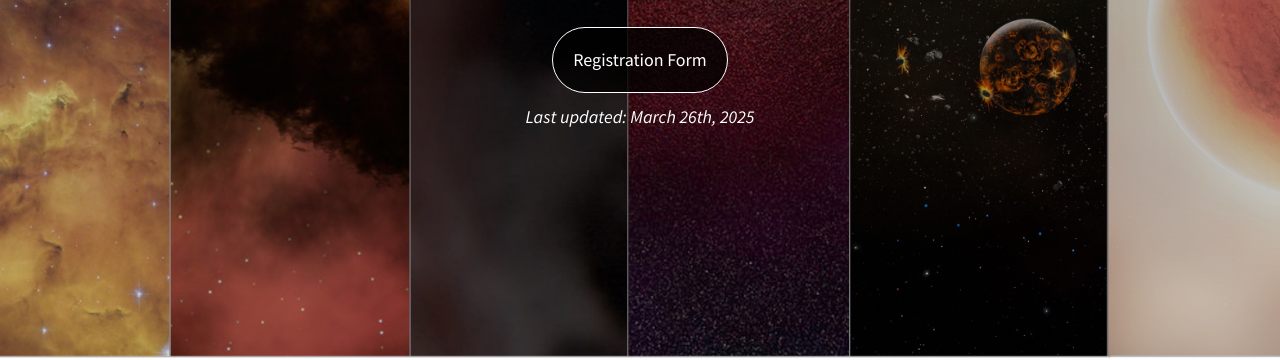
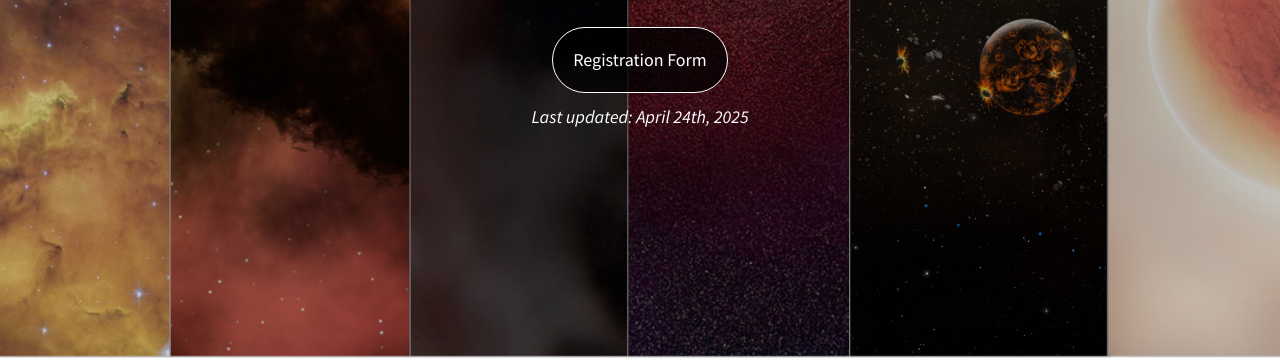
Before and after one commit to ralposium2025/ralposium2025.github.io, a Jekyll site: the page built from index.html, in a window 1280 px wide and 900 px high, scrolled down 386 px. Shown: the part 155-515 px from the top of the window. Built offline with Jekyll 4.4.1, drawn with Linux system fonts in a browser that asks for light colours.

Commit message:
Updating last updated

```diff
--- a/_includes/header.html
+++ b/_includes/header.html
@@ -8,6 +8,6 @@
     <br>
     <a class="btn btn-dark btn-lg" href="#registration" target="_blank"><b>Registration Form</b></a>
     <br>
-    <h4 style="color:white;"><i>Last updated: March 26th, 2025</i></h4>
+    <h4 style="color:white;"><i>Last updated: April 24th, 2025</i></h4>
   </div>
 </header>
```
Also changed, not shown: 1 other file.
